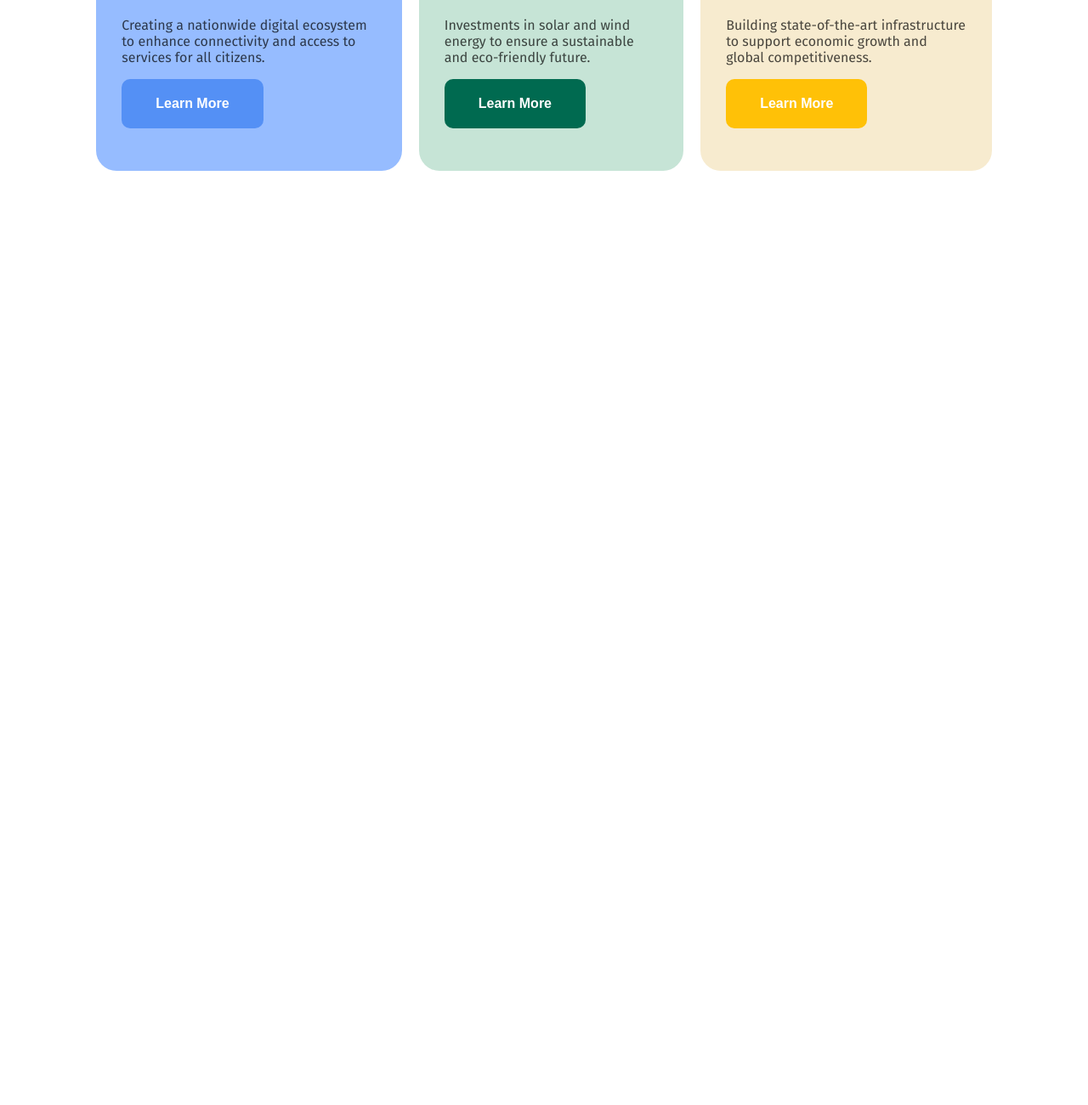
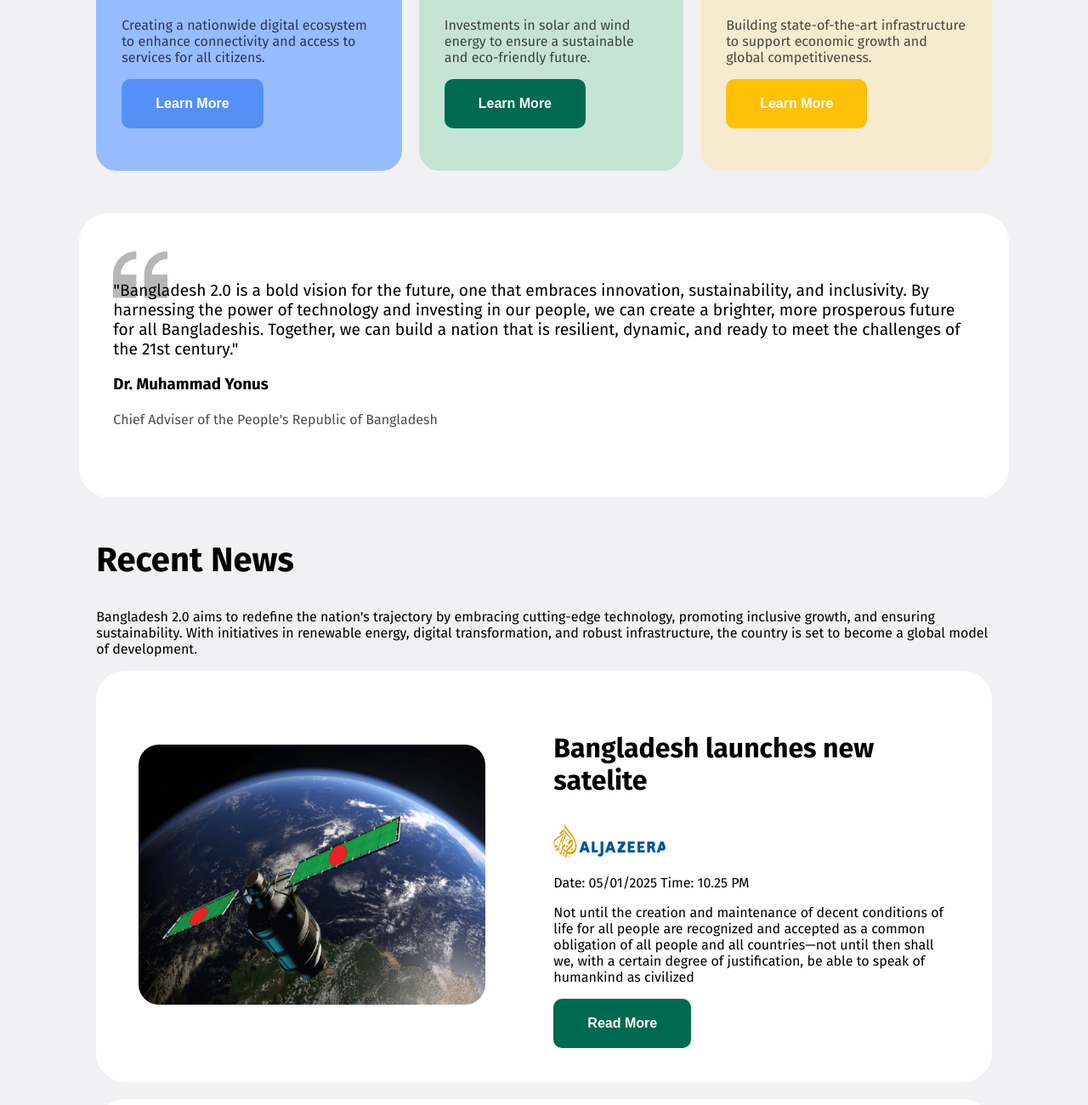
Before and after one commit to IkteshadDeeya/bangladesh-2.0, a plain HTML site: page index.html in a window 1280 px wide. Shown: the part 1052-2352 px from the top of the page at 85% size. Before the commit the page ends 1303 px from the top, so only its background shows below. Drawn offline with Linux system fonts and the light colour scheme.

Commit message:
add quote and recent news sections with styles in index.html and style.css

```diff
--- a/index.html
+++ b/index.html
@@ -67,5 +67,71 @@
         </div>
       </div>
     </section>
+
+    <!-- quote section -->
+    <section class="container quote-container">
+      <div class="quote-content">
+        <p>
+          "Bangladesh 2.0 is a bold vision for the future, one that embraces
+          innovation, sustainability, and inclusivity. By harnessing the power
+          of technology and investing in our people, we can create a brighter,
+          more prosperous future for all Bangladeshis. Together, we can build a
+          nation that is resilient, dynamic, and ready to meet the challenges of
+          the 21st century."
+        </p>
+        <h3>Dr. Muhammad Yonus</h3>
+        <h4>Chief Adviser of the People's Republic of Bangladesh</h4>
+      </div>
+    </section>
+
+    <!-- recent news section -->
+    <section class="recent-news-container container">
+      <h2>Recent News</h2>
+      <p>
+        Bangladesh 2.0 aims to redefine the nation&apos;s trajectory by
+        embracing cutting-edge technology, promoting inclusive growth, and
+        ensuring sustainability. With initiatives in renewable energy, digital
+        transformation, and robust infrastructure, the country is set to become
+        a global model of development.
+      </p>
+      <div class="recent-news-stack">
+        <div class="stack1">
+          <div>
+            <img src="./assets/satelite.png" alt="satelite" />
+          </div>
+          <div>
+            <h3>Bangladesh launches new satelite</h3>
+            <img src="./assets/al-jazeera.png" alt="" />
+            <p>Date: 05/01/2025 Time: 10.25 PM</p>
+            <p>
+              Not until the creation and maintenance of decent conditions of
+              life for all people are recognized and accepted as a common
+              obligation of all people and all countries—not until then shall
+              we, with a certain degree of justification, be able to speak of
+              humankind as civilized
+            </p>
+            <button>Read More</button>
+          </div>
+        </div>
+        <div class="stack2">
+          <div>
+            <h3>Bangladesh launches new satelite</h3>
+            <img src="./assets/al-jazeera.png" alt="" />
+            <p>Date: 05/01/2025 Time: 10.25 PM</p>
+            <p>
+              Not until the creation and maintenance of decent conditions of
+              life for all people are recognized and accepted as a common
+              obligation of all people and all countries—not until then shall
+              we, with a certain degree of justification, be able to speak of
+              humankind as civilized
+            </p>
+            <button>Read More</button>
+          </div>
+          <div>
+            <img src="./assets/satelite.png" alt="satelite" />
+          </div>
+        </div>
+      </div>
+    </section>
   </body>
 </html>
--- a/style.css
+++ b/style.css
@@ -1,5 +1,6 @@
 body {
   font-family: "Fira Sans", sans-serif;
+  background-color: #f1f1f3;
 }
 
 .container {
@@ -126,3 +127,76 @@ body {
   color: #ffc107;
   transition: 0.3s all;
 }
+
+.quote-container {
+  background-color: white;
+  border-radius: 34px;
+  padding: 20px;
+}
+.quote-content {
+  background-image: url("/assets/quote-bg.png");
+  background-repeat: no-repeat;
+  margin: 20px 20px;
+  padding: 20px 0;
+}
+.quote-content h4 {
+  font-weight: 400;
+  opacity: 0.7;
+}
+.quote-content p {
+  font-size: 1.2rem;
+}
+
+.recent-news-stack button {
+  background-color: #006a50;
+  border-radius: 10px;
+  padding: 20px 40px;
+  color: white;
+  border: none;
+  font-size: 1rem;
+  font-weight: bold;
+  cursor: pointer;
+}
+.recent-news-stack button:hover {
+  background-color: white;
+  color: #006a50;
+  transition: 0.3s all;
+}
+.recent-news-container h2 {
+  font-size: 2.5rem;
+  font-weight: 700;
+}
+.recent-news-stack {
+  display: flex;
+  gap: 20px;
+  flex-direction: column;
+  align-items: center;
+  justify-content: center;
+}
+.stack1,
+.stack2 {
+  padding: 40px 50px;
+  border-radius: 34px;
+  background-color: white;
+}
+.stack1 h3,
+.stack2 h3 {
+  font-size: 2rem;
+  font-weight: 700;
+}
+.stack1 {
+  display: flex;
+  align-items: center;
+  justify-content: center;
+  gap: 80px;
+}
+.stack2 {
+  display: flex;
+  align-items: center;
+  justify-content: center;
+  gap: 80px;
+}
+.stack1 img,
+.stack2 img {
+  border-radius: 24px;
+}
```
